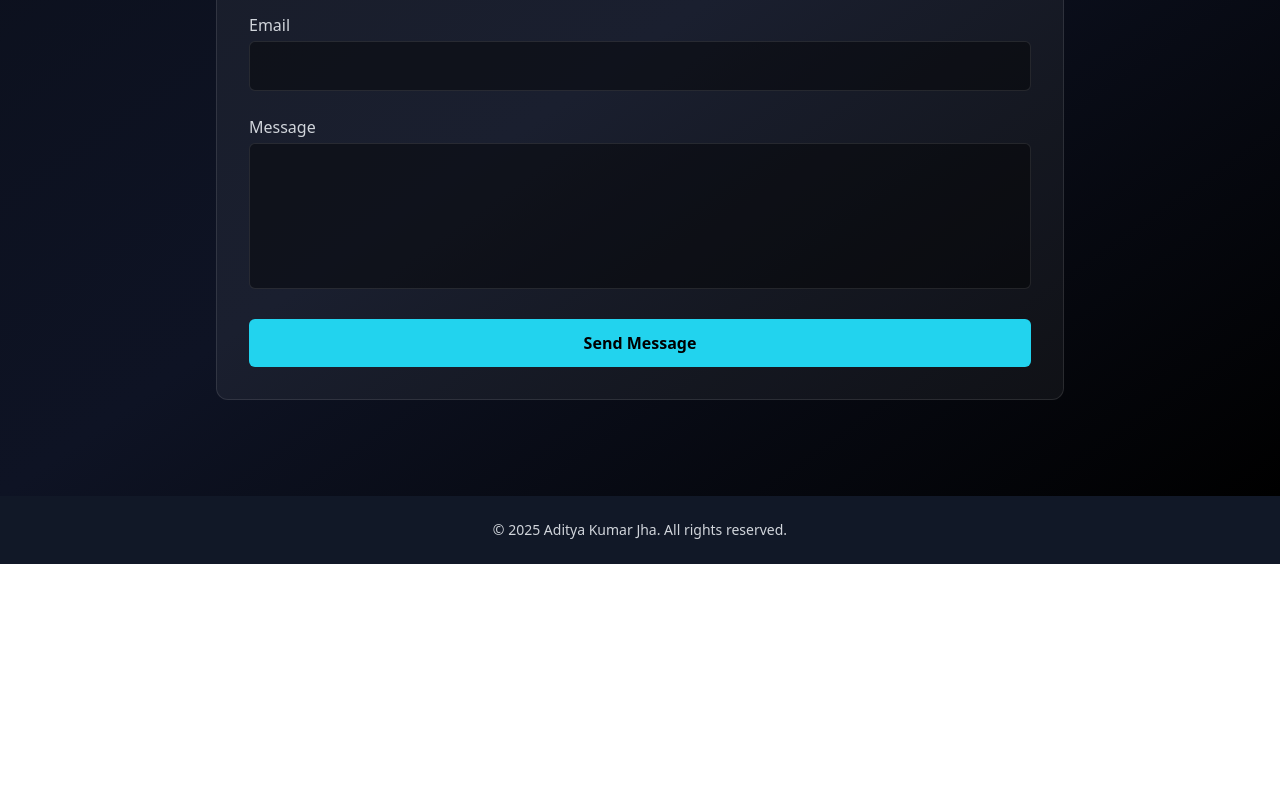
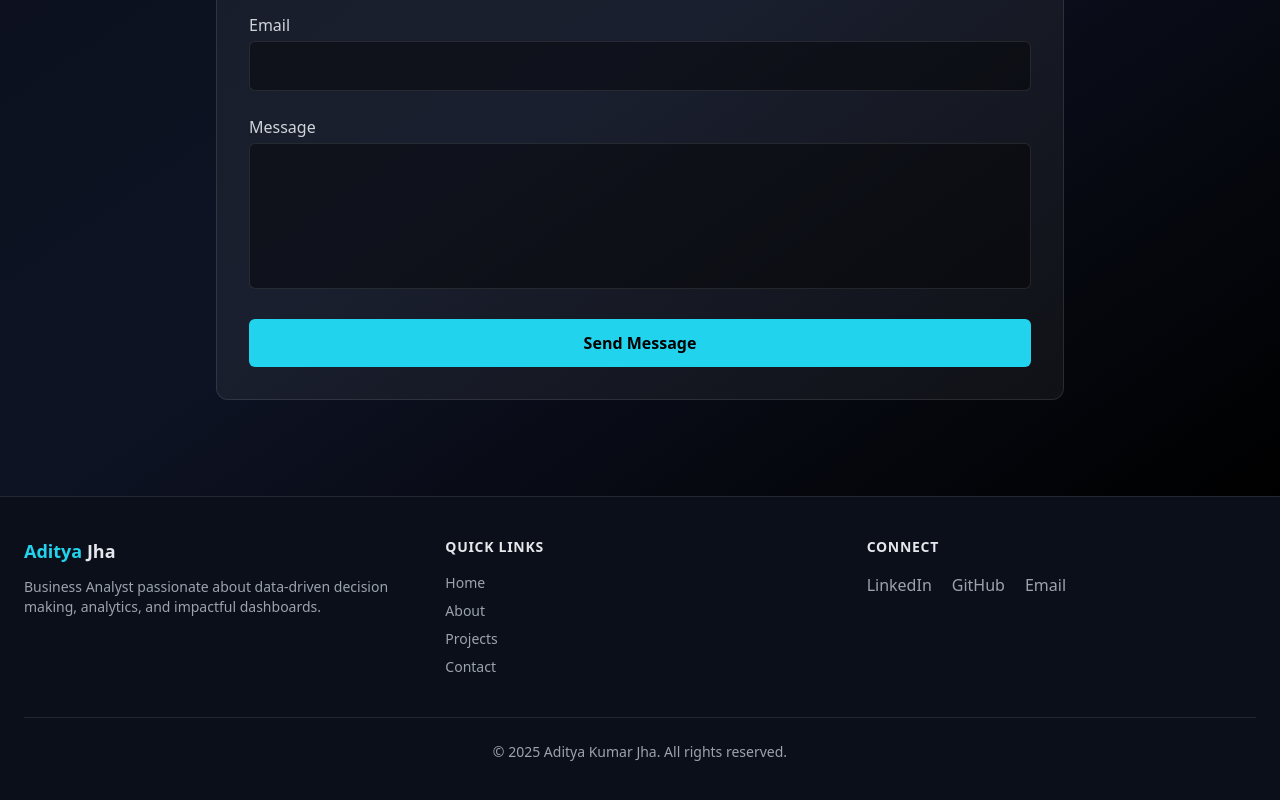
Before and after one commit to Nishar-Ahmad1132/Aditya-Portfolio, a React (Vite) app: page /contact in a window 1280 px wide. Shown: the part 462-1262 px from the top of the page. Before the commit the page ends 1026 px from the top, so only its background shows below. Built offline with nearby package versions, Linux system fonts and the light colour scheme.

Commit message:
Chnages in Footer compo

```diff
--- a/src/components/Footer.jsx
+++ b/src/components/Footer.jsx
@@ -1,10 +1,89 @@
+import { Link } from "react-router-dom";
+
 const Footer = () => {
+  const year = new Date().getFullYear();
+
   return (
-    <footer className="bg-gray-900 text-gray-300">
-      <div className="max-w-7xl mx-auto px-6 py-6 text-center">
-        <p className="text-sm">
-          © {new Date().getFullYear()} Aditya Kumar Jha. All rights reserved.
-        </p>
+    <footer className="bg-[#0b0f1a] border-t border-white/10 text-gray-400">
+      <div className="max-w-7xl mx-auto px-6 py-10">
+        {/* Top Section */}
+        <div className="grid grid-cols-1 md:grid-cols-3 gap-8 text-center md:text-left">
+          {/* Brand */}
+          <div>
+            <h2 className="text-lg font-bold text-gray-200">
+              <span className="text-cyan-400">Aditya</span> Jha
+            </h2>
+            <p className="mt-3 text-sm">
+              Business Analyst passionate about data-driven decision making,
+              analytics, and impactful dashboards.
+            </p>
+          </div>
+
+          {/* Quick Links */}
+          <div>
+            <h3 className="text-sm font-semibold text-gray-200 uppercase tracking-wider">
+              Quick Links
+            </h3>
+            <ul className="mt-4 space-y-2 text-sm">
+              <li>
+                <Link to="/" className="hover:text-cyan-400 transition">
+                  Home
+                </Link>
+              </li>
+              <li>
+                <Link to="/about" className="hover:text-cyan-400 transition">
+                  About
+                </Link>
+              </li>
+              <li>
+                <Link to="/projects" className="hover:text-cyan-400 transition">
+                  Projects
+                </Link>
+              </li>
+              <li>
+                <Link to="/contact" className="hover:text-cyan-400 transition">
+                  Contact
+                </Link>
+              </li>
+            </ul>
+          </div>
+
+          {/* Social Links */}
+          <div>
+            <h3 className="text-sm font-semibold text-gray-200 uppercase tracking-wider">
+              Connect
+            </h3>
+            <div className="mt-4 flex justify-center md:justify-start space-x-5">
+              <a
+                href="https://www.linkedin.com/in/aditya-jha-471b06248/"
+                target="_blank"
+                rel="noopener noreferrer"
+                className="hover:text-cyan-400 transition"
+              >
+                LinkedIn
+              </a>
+              <a
+                href="https://github.com/adityajha123"
+                target="_blank"
+                rel="noopener noreferrer"
+                className="hover:text-cyan-400 transition"
+              >
+                GitHub
+              </a>
+              <a
+                href="mailto:aj6513702@gmail.com"
+                className="hover:text-cyan-400 transition"
+              >
+                Email
+              </a>
+            </div>
+          </div>
+        </div>
+
+        {/* Bottom Section */}
+        <div className="mt-10 pt-6 border-t border-white/10 text-center text-sm">
+          © {year} Aditya Kumar Jha. All rights reserved.
+        </div>
       </div>
     </footer>
   );
```
